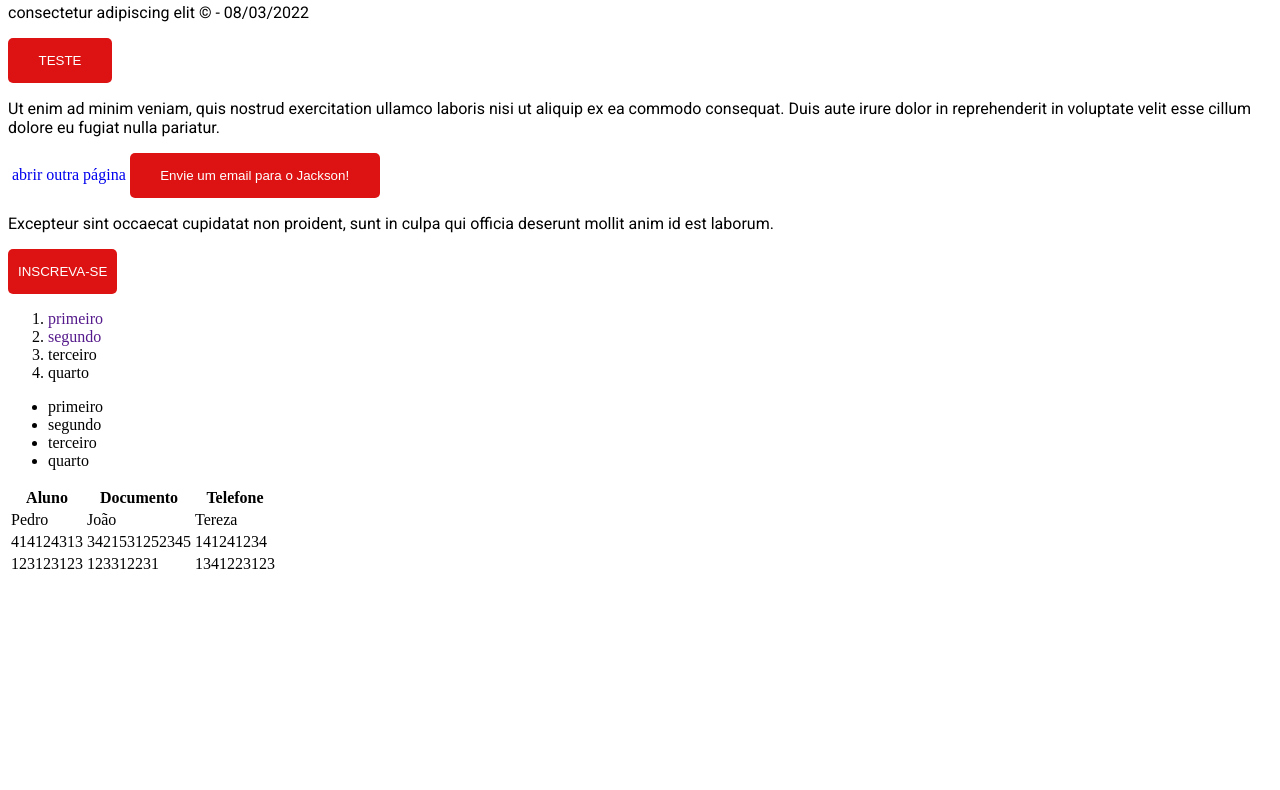
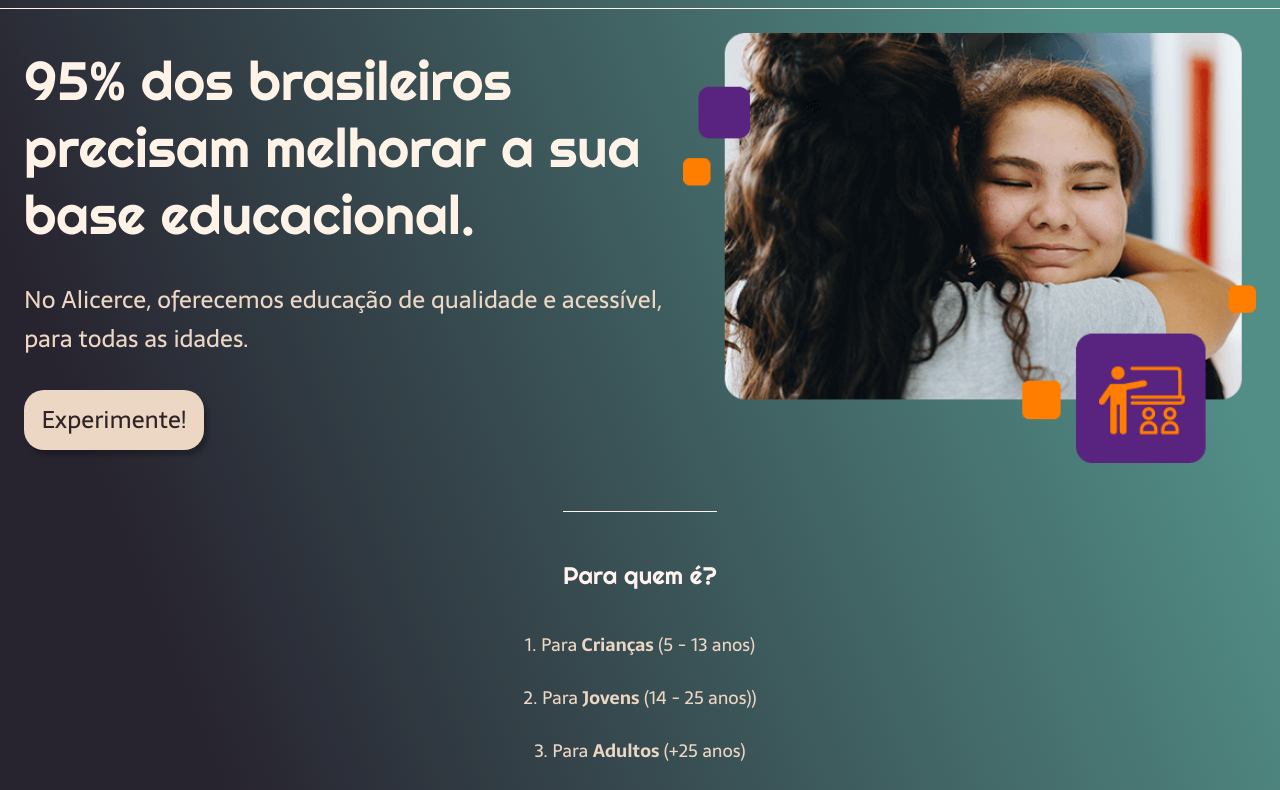
Before and after one commit to jayvnse/intro_html, a plain HTML site: page index.html in a window 1280 px wide. Shown: the part 112-902 px from the top of the page. Before the commit the page ends 800 px from the top, so only its background shows below. Drawn offline with Linux system fonts and the light colour scheme.

Commit message:
projeto modificado

```diff
--- a/assets/css/styles.css
+++ b/assets/css/styles.css
@@ -1,42 +1,127 @@
-h1 {
-    font-family: 'Shadows Into Light', cursive;
-    font-size: 38px;
-    background-color: #000000;
-    color: #804545;
-    text-align: center;
-    padding-top: 15px;
-    padding-bottom: 15px;
-    margin: 0 0 15px 0;
+@import url('https://fonts.googleapis.com/css2?family=Righteous&family=Sarala:wght@400;700&display=swap');
+
+* {
+  margin: 0;
+  padding: 0;
+  box-sizing: border-box;
+  text-decoration: none;
 }
 
-a {
-    text-decoration: none;
+body {
+  font-size: 100%;
+  background: linear-gradient(68.15deg, #27232f 16.62%, #528e86 85.61%);
 }
 
-p {
-    font-family: 'Roboto', sans-serif;
+.cabecalho {
+  display: flex;
+  flex-direction: row;
+  align-items: center;
+  justify-content: space-around;
+  padding: 24px;
 }
 
-.btn {
-    margin: 0;
-    border: 0;
-    background-color: #dd1313;
-    padding: 15px 10px 15px 10px;
-    color: #ffffff;
-    border-radius: 5px;
-    cursor: pointer;
-    transition: opacity 1s;
+.cabecalho-imagem {
+  height: 72px;
 }
 
-.btn:hover{
-    opacity: 0.8;
+.cabecalho-menu {
+  display: flex;
+  gap: 32px;
 }
 
-.btn:active{
-    background-color: blue;
+.cabecalho-menu-item {
+  font-family: 'Sarala', sans-serif;
+  color: #FFF2E7;
+  font-weight: 400;
+  font-size: 18px
 }
 
-#btn-test{
-    padding-left: 30.5px;
-    padding-right: 30.5px;
+.conteudo {
+  margin-bottom: 48px;
+  border-top: 0.4px solid #FFF2E7;
+  padding: 24px;
 }
+
+.conteudo-principal {
+  display: flex;
+  flex-direction: row;
+  align-items: center;
+  justify-content: space-around;
+}
+
+.conteudo-principal-escrito {
+  display: flex;
+  flex-direction: column;
+  gap: 32px;
+}
+
+.conteudo-principal-escrito-titulo {
+  font-family: 'Righteous', cursive;
+  font-weight: 400;
+  font-size: 54px;
+  color: #FFF2E7;
+}
+
+.conteudo-principal-escrito-subtitulo {
+  font-family: 'Sarala', sans-serif;
+  font-weight: 400;
+  font-size: 24px;
+  color: #ECD6C4;
+}
+
+.conteudo-principal-escrito-botao {
+  background-color: #ECD6C4;
+  width: 180px;
+  height: 60px;
+  border: none;
+  box-shadow: 4px 5px 4px rgba(0, 0, 0, 0.25);
+  border-radius: 20px;
+  font-family: 'Sarala', sans-serif;
+  font-weight: 400;
+  font-size: 24px;
+  color: #2F2325;
+}
+
+.conteudo-principal-escrito-botao:hover {
+  background-color: rgba(236, 214, 196, 0.53);
+}
+
+.conteudo-principal-imagem {
+  height: 430px;
+}
+
+.conteudo-secundario {
+  display: flex;
+  flex-direction: column;
+  align-items: center;
+  gap: 24px;
+  margin-top: 48px;
+}
+
+.conteudo-secundario-titulo {
+  border-top: 0.4px solid #FFF2E7;
+  padding-top: 48px;
+  font-family: 'Righteous', cursive;
+  font-weight: 400;
+  font-size: 24px;
+  color: #FFF2EF;
+  margin-bottom: 16px;
+}
+
+.conteudo-secundario-paragrafo {
+  font-family: 'Sarala', sans-serif;
+  font-weight: 300;
+  font-size: 18px;
+  color: #ECD6C4;
+}
+
+.rodape {
+    padding: 32px;
+    border-top: 0.4px solid #FFF2E7;
+}
+
+.rodape-imagem {
+  height: 48px;
+  display: block;
+  margin: 0 auto;
+}
--- a/index.html
+++ b/index.html
@@ -2,103 +2,45 @@
 <html lang="pt-BR">
     <head>
         <meta charset="UTF-8">
-        <meta http-equiv="X-UA-Compatible" content="IE=edge">
         <meta name="viewport" content="width=device-width, initial-scale=1.0">
-        <link rel="stylesheet" href="./assets/css/styles.css">
-        <link rel="preconnect" href="https://fonts.googleapis.com">
-        <link rel="preconnect" href="https://fonts.gstatic.com" crossorigin>
-        <link href="https://fonts.googleapis.com/css2?family=Roboto:ital,wght@0,400;0,700;1,900&family=Shadows+Into+Light&display=swap" rel="stylesheet">
-        <title>Artigo Inicial</title>
-        <link rel="icon" type="image/x-icon" href="./assets/img/favicon.ico">
+        <meta name="description" content="Uma Landing page exemplo utilizando aspectos do site do Alicerce Educação">
+        <title>Landing page Alicerce</title>
+        <link rel="stylesheet" type="text/css" href="/assets/css/styles.css">
+        <link rel="icon" type="image/x-icon" href="/assets/img/favicon.ico">
     </head>
+
     <body>
-        <section class="conteudo-central">
-            <section class="conteudo-central-primeiro">
-                <div class="titulo">
-                    <h1>Lorem ipsum dolor sit amet</h1>
-                    <p>consectetur adipiscing elit &#169; - 08/03/2022</p>
-                </div>
-                <div>
-                    <button class="btn" id="btn-test">TESTE</button>
-                    <p>
-                        Ut enim ad minim veniam, quis nostrud exercitation ullamco laboris
-                        nisi ut aliquip ex ea commodo consequat. Duis aute irure dolor in
-                        reprehenderit in voluptate velit esse cillum dolore eu fugiat nulla pariatur.
-                    </p>
-                    <img class=""  id="" src="" alt="">
-                    <a href="http://www.google.com" target="_blank">
-                        abrir outra página
-                    </a>
-                    <a href="mailto:jackson.garce@alicerceedu.com.br" target="_blank">
-                        <button class="btn" id="btn-test">Envie um email para o Jackson!</button>
-                    </a>
-                </div>
-                <div>
-                    <p>
-                        Excepteur sint occaecat cupidatat non proident, sunt in culpa qui officia deserunt
-                        mollit anim id est laborum.
-                    </p>
-                    <button class="btn" id="btn-sub">INSCREVA-SE</button>
-                </div>
-                <div class="lista-ordenada">
-                    <ol>
-                       <li>
-                           <a href="">primeiro</a>
-                       </li>
-                       <li>
-                           <a href="">segundo</a>
-                       </li>
-                       <li>terceiro</li>
-                       <li>quarto</li>
-                    </ol>
-                </div>
-                <div class="lista-naoOrdenada">
-                    <ul>
-                        <li>primeiro</li>
-                        <li>segundo</li>
-                        <li>terceiro</li>
-                        <li>quarto</li>
-                    </ul>
-                </div>
-                <div class="tabela">
-                    <table>
-                        <tr>
-                            <th>Aluno</th>
-                            <th>Documento</th>
-                            <th>Telefone</th>
-                        </tr>
-                        <tr>
-                            <td>Pedro</td>
-                            <td>João</td>
-                            <td>Tereza</td>
-                        </tr>
-                        <tr>
-                            <td>414124313</td>
-                            <td>3421531252345</td>
-                            <td>141241234</td>
-                        </tr>
-                        <tr>
-                            <td>123123123</td>
-                            <td>123312231</td>
-                            <td>1341223123</td>
-                        </tr>
-                    </table>
-                </div>
+        <header class="cabecalho">
+            <img class="cabecalho-imagem" src="/assets/img/logo.svg" alt="Logo do Alicerce Educação">
+            <nav class="cabecalho-menu">
+            <a class="cabecalho-menu-item">O Alicerce</a>
+            <a class="cabecalho-menu-item">Metodologia</a>
+            <a class="cabecalho-menu-item">Planos</a>
+            <a class="cabecalho-menu-item">Para Empresas</a>
+            </nav>
+        </header>
+
+        <main class="conteudo">
+            <section class="conteudo-principal">
+            <div class="conteudo-principal-escrito">
+                <h1 class="conteudo-principal-escrito-titulo">95% dos brasileiros precisam melhorar a sua base educacional.</h1>
+                <h2 class="conteudo-principal-escrito-subtitulo">No Alicerce, oferecemos educação de qualidade e acessível, para todas as idades.</h2>
+                <button class="conteudo-principal-escrito-botao">Experimente!</button>
+            </div>
+            <img class="conteudo-principal-imagem" src="/assets/img/banner.png" alt="Imagem do ícone A">
             </section>
-        </section>
+
+            <section class="conteudo-secundario">
+            <h3 class="conteudo-secundario-titulo">Para quem é?</h3>
+            <p class="conteudo-secundario-paragrafo">1. Para <strong>Crianças</strong> (5 - 13 anos)</p>
+            <p class="conteudo-secundario-paragrafo">2. Para <strong>Jovens</strong> (14 - 25 anos))</p>
+            <p class="conteudo-secundario-paragrafo">3. Para <strong>Adultos</strong> (+25 anos)</p>
+            </section>
+        </main>
+
+        <footer class="rodape">
+            <img class="rodape-imagem" src="/assets/img/Aimg.svg">
+        </footer>
+
     </body>
 </html>
-
-
-
-
-
-
-
-<!--Lorem ipsum dolor sit amet, consectetur adipiscing elit,
-sed do eiusmod tempor incididunt ut labore et dolore magna aliqua.
-Ut enim ad minim veniam, quis nostrud exercitation ullamco laboris
-nisi ut aliquip ex ea commodo consequat. Duis aute irure dolor in
-reprehenderit in voluptate velit esse cillum dolore eu fugiat nulla pariatur.
-Excepteur sint occaecat cupidatat non proident, sunt in culpa qui officia deserunt
-mollit anim id est laborum.-->
```
Also changed, not shown: assets/img/Aimg.svg (added), assets/img/banner.png (added), assets/img/logo.svg (added).
